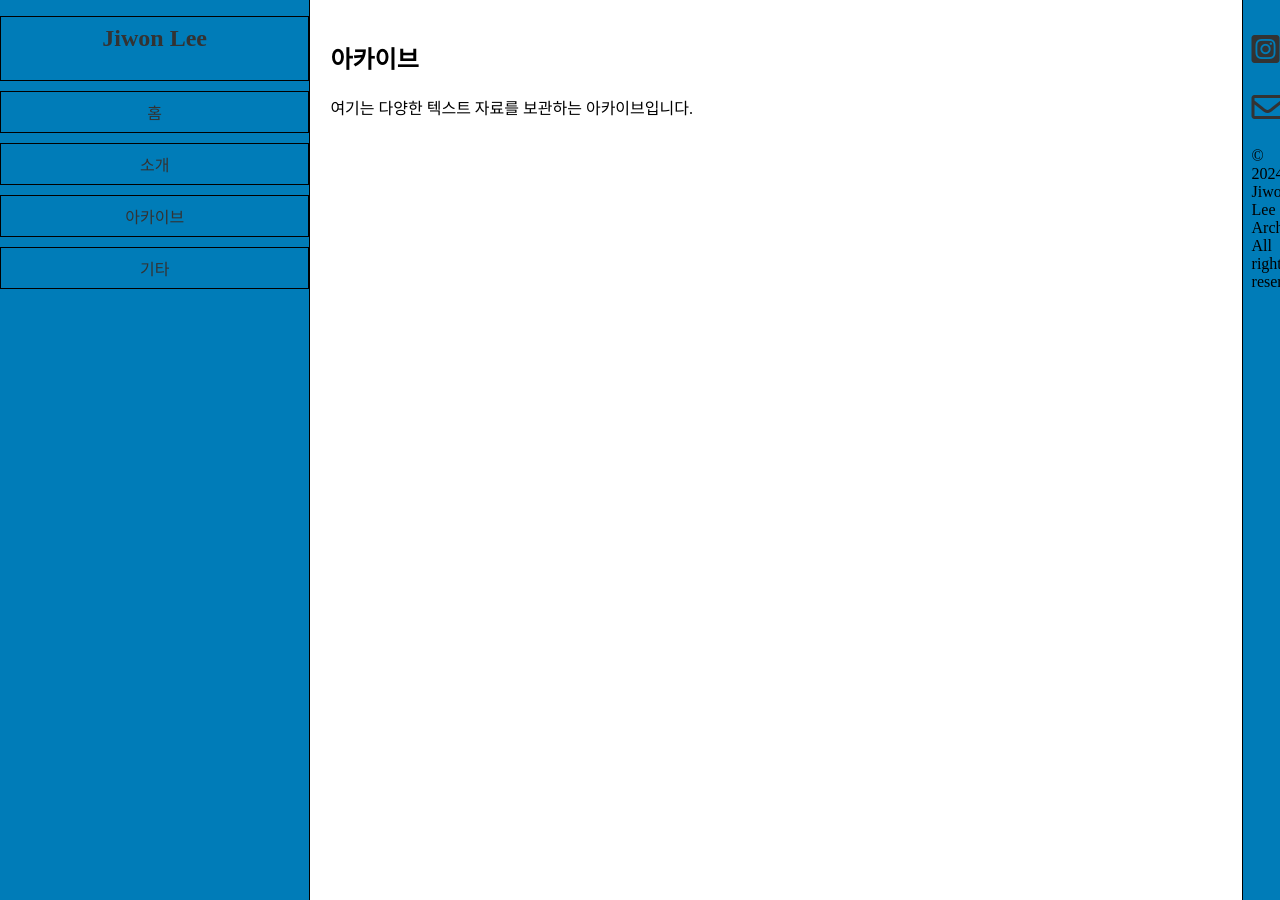
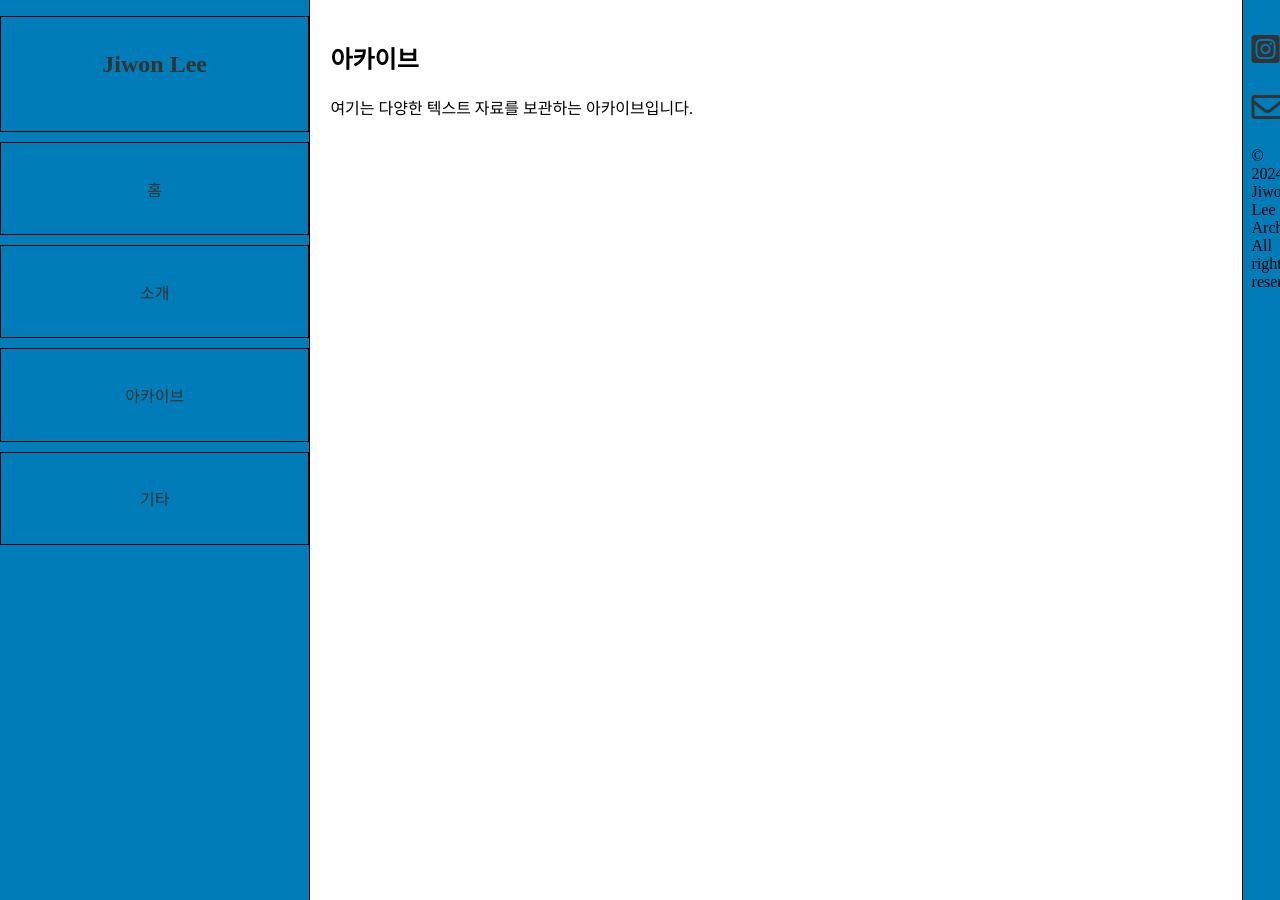
Before and after one commit to LfayeJ/archives, a Jekyll site: the page built from index.html, in a window 1280 px wide. Built offline with Jekyll 4.4.1, drawn with Linux system fonts in a browser that asks for light colours; some web fonts are replaced.

Commit message:
Update styles.css

```diff
--- a/assets/css/styles.css
+++ b/assets/css/styles.css
@@ -104,9 +104,12 @@
 
 /* 그리드 항목 스타일 */
 .grid-item {
+    grid-template-columns: repeat(auto-fill, minmax(calc((100vw - 3vw) / 4);, 1fr));
     border: 1px solid black; /* 그리드 항목 윤곽선 */
     text-align: center;
     background-color: #007cb8; /* 배경색 (선택사항) */
+    gap: 0px;
+    padding: 2vw;
 }
 
 /* 링크 스타일 */
```
